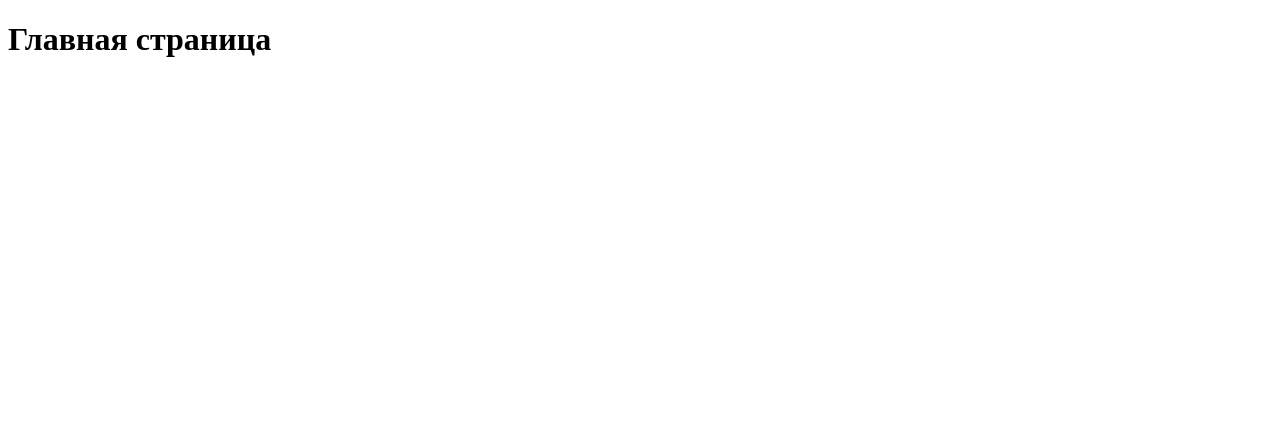
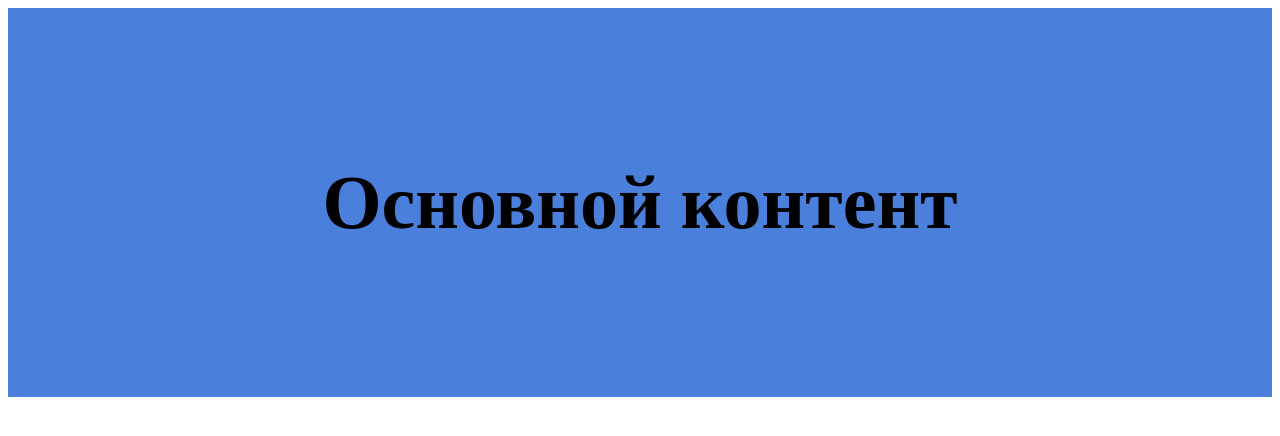
Before and after one commit to layerItool/Check-git, a plain HTML site: page index.html in a window 1280 px wide. Drawn offline with Linux system fonts and the light colour scheme.

Commit message:
main save

```diff
--- a/index.html
+++ b/index.html
@@ -5,8 +5,12 @@
     <meta http-equiv="X-UA-Compatible" content="IE=edge">
     <meta name="viewport" content="width=device-width, initial-scale=1.0">
     <title>Document</title>
+    <link rel="stylesheet" href="my-appmain.css">
 </head>
 <body>
-    <h1>Главная страница</h1>
+    <main class="main">
+        <h1>Основной контент</h1>
+    </main>
+
 </body>
 </html>
--- a/my-appmain.css
+++ b/my-appmain.css
@@ -0,0 +1,7 @@
+.main{
+    padding: 100px;
+    text-align: center;
+    background-color: #4a7fdb;
+    font-size: 38px;
+    font-family: serif;
+}
```
